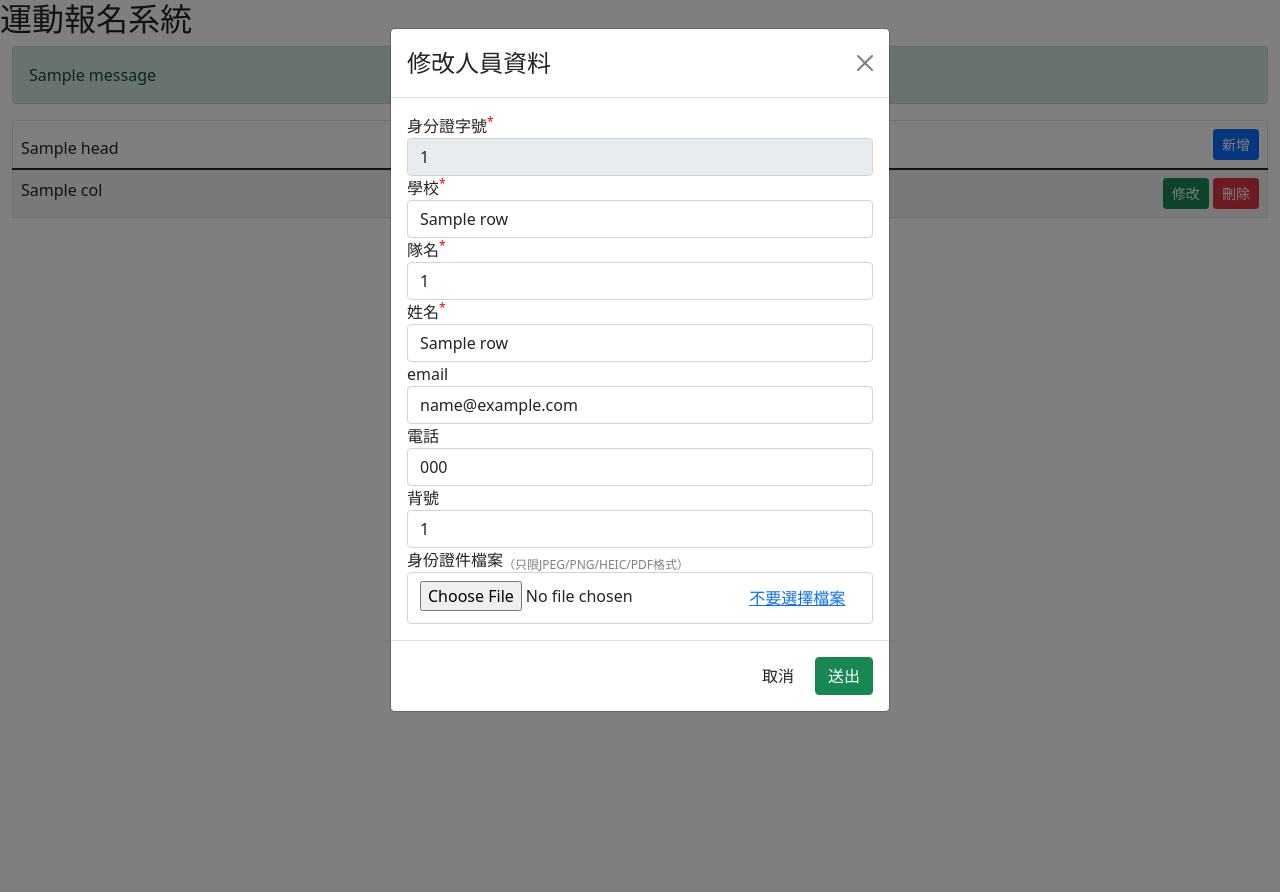
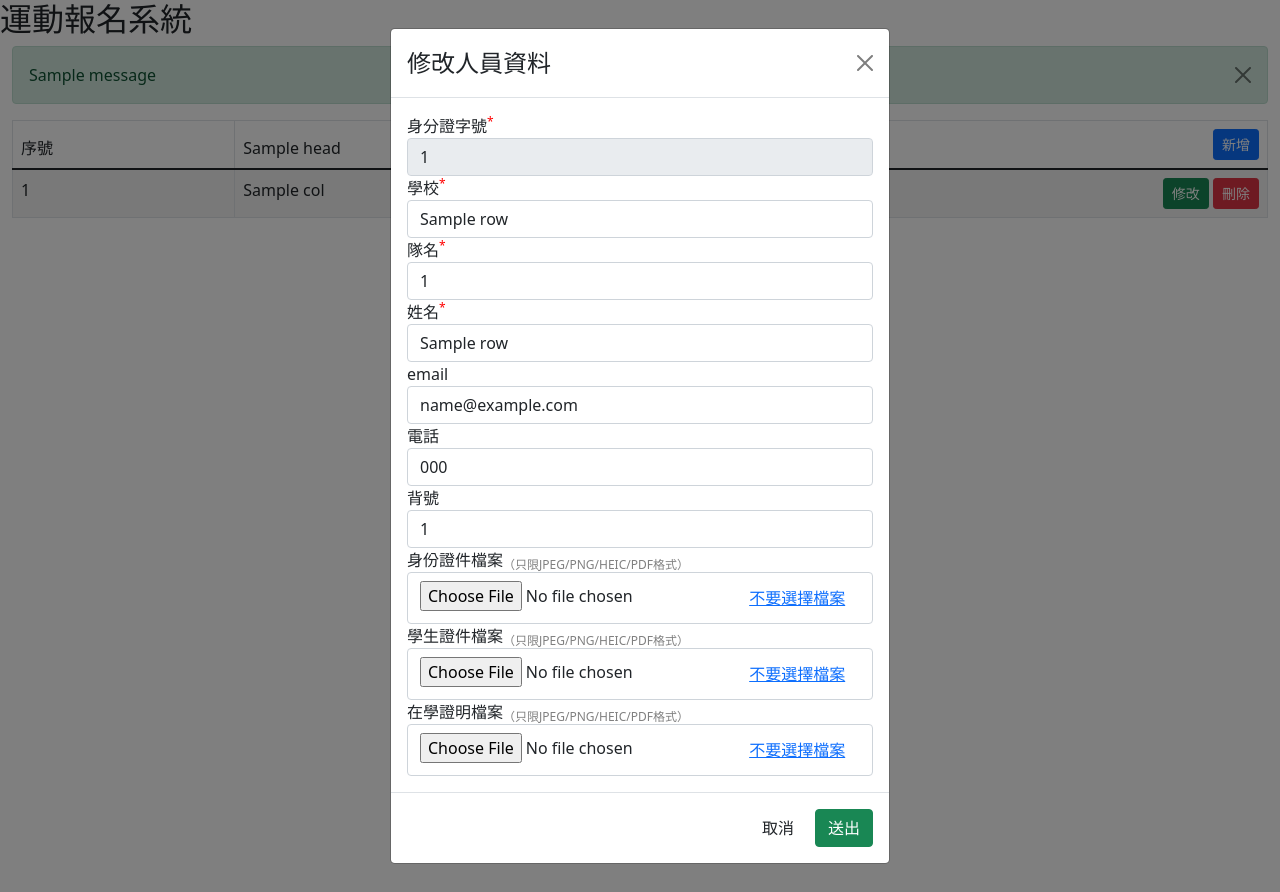
Before and after one commit to momonong/competition-registration-system, a Flask app: template templates/output4.html in a window 1280 px wide, after a click on "修改". Run offline with Flask 3, Linux system fonts and the light colour scheme; the template is opened without the code that fills it: most values are stand-ins (such as "Sample title", 1, 10 or a date in 2020); one stand-in notice (Sample message) is shown; some libraries are stand-ins or nearby versions.

Commit message:
Add all attchement CRUD

```diff
--- a/templates/output4.html
+++ b/templates/output4.html
@@ -24,7 +24,8 @@
         {% if messages %}
             <div class="container-fluid">
                 {% for category, message in messages %}
-                    <div class="alert alert-{{category}}" role="alert">
+                    <div class="alert alert-{{category}} alert-dismissible" role="alert">
+                        <button type="button" class="btn-close" data-bs-dismiss="alert"></button>
                         {{ message }}
                     </div>
                 {% endfor %}
@@ -36,6 +37,9 @@
         <!-- start 得到隊員表格資料 -->
         <table class="table table-striped table-bordered" id="persontable">
             <thead>
+                <td>
+                    序號
+                </td>
                 {% for head in outheaders%}
                     <td>
                         {% if head == 'pid' %}
@@ -65,10 +69,17 @@
             <tbody>
                 {% for row in outdata %}
                 <tr>
+                    <td>
+                        {{loop.index}}
+                    </td>
                     {% for cell in row %}
                     <td>
-                        {% if cell == 'Y' %}
-                            <a href="{{ url_for('showfile', pid=row.pid) }}" data-toggle="tooltip" title="查看身份證件檔案" target="_blank">📎</a>
+                        {% if cell == '_Y' %}
+                            <a href="{{ url_for('showfile', ftype='PID',pid=row.pid) }}" data-toggle="tooltip" title="查看身份證件檔案" target="_blank">📎</a>
+                        {% elif cell == '_S' %}
+                            <a href="{{ url_for('showfile', ftype='STUID',pid=row.pid) }}" data-toggle="tooltip" title="查看學生證件檔案" target="_blank">📎</a>
+                        {% elif cell == '_E' %}
+                            <a href="{{ url_for('showfile', ftype='ENROLL',pid=row.pid) }}" data-toggle="tooltip" title="查看在學證明檔案" target="_blank">📎</a>
                         {% else %}
                             {{ cell }}
                         {% endif %}
@@ -112,24 +123,52 @@
                                     </div>
                                     <div class="form-group ">
                                         <label for="in_phone">電話</label>
-                                        <input type="text" class="form-control" name="in_phone" id="in_phone" value="{{row.phone}}" placeholder="電話" />
+                                        <input type="number" class="form-control" name="in_phone" id="in_phone" value="{{row.phone}}" placeholder="電話" />
                                     </div>
                                     <div class="form-group ">
                                         <label for="in_jersey">背號</label>
-                                        <input type="text" class="form-control" name="in_jersey" id="in_jersey" value="{{row.jersey_number}}" placeholder="背號" />
+                                        <input type="number" class="form-control" name="in_jersey" id="in_jersey" value="{{row.jersey_number}}" placeholder="背號" />
                                     </div>
                                     <div class="form-group ">
                                         <label for="in_file">身份證件檔案<font color="grey"><sub>（只限JPEG/PNG/HEIC/PDF格式）</sub></font></label>
-                                        {% if row.身 =='Y' %}
+                                        {% if row.身 =='_Y' %}
                                             <div class="form-control" >
-                                                <a href="{{ url_for('showfile', pid=row.pid) }}" target="_blank" >檢視已上傳檔案</a>
-                                                <input type="checkbox" name="in_rmexistfile" id="in_rmexistfile" value="rm"/>
-                                                <label for="in_rmexistfile">移除已上傳檔案</label>
+                                                <a href="{{ url_for('showfile', ftype='PID', pid=row.pid) }}" target="_blank" >檢視已上傳檔案</a>
+                                                <input type="checkbox" name="in_rmpidexistfile" id="in_rmpidexistfile" value="PID"/>
+                                                <label for="in_rmpidexistfile">移除已上傳檔案</label>
                                             </div>
                                         {% endif %}
                                         <div class="form-control" >
-                                            <input type="file" accept="image/jpeg, image/png, image/heic, application/pdf" name="in_file" id="in_file_{{loop.index}}" value="{{row.pid}}" placeholder="身份證件檔案" />
-                                            <button type="button" class="btn btn-link" onclick="document.getElementById('in_file_{{loop.index}}').value = ''">不要選擇檔案</button>
+                                            <input type="file" accept="image/jpeg, image/png, image/heic, application/pdf" name="in_file_pid" id="in_file_pid{{loop.index}}" placeholder="身份證件檔案" />
+                                            <button type="button" class="btn btn-link" onclick="document.getElementById('in_file_pid{{loop.index}}').value = ''">不要選擇檔案</button>
+                                        </div>
+                                    </div>
+                                    <div class="form-group ">
+                                        <label for="in_file">學生證件檔案<font color="grey"><sub>（只限JPEG/PNG/HEIC/PDF格式）</sub></font></label>
+                                        {% if row.學 =='_S' %}
+                                            <div class="form-control" >
+                                                <a href="{{ url_for('showfile', ftype='STUID', pid=row.pid) }}" target="_blank" >檢視已上傳檔案</a>
+                                                <input type="checkbox" name="in_rmstuexistfile" id="in_rmstuexistfile" value="STUID"/>
+                                                <label for="in_rmstuexistfile">移除已上傳檔案</label>
+                                            </div>
+                                        {% endif %}
+                                        <div class="form-control" >
+                                            <input type="file" accept="image/jpeg, image/png, image/heic, application/pdf" name="in_file_stuid" id="in_file_stuid{{loop.index}}" value="{{row.pid}}" placeholder="學生證件檔案" />
+                                            <button type="button" class="btn btn-link" onclick="document.getElementById('in_file_stuid{{loop.index}}').value = ''">不要選擇檔案</button>
+                                        </div>
+                                    </div>
+                                    <div class="form-group ">
+                                        <label for="in_file">在學證明檔案<font color="grey"><sub>（只限JPEG/PNG/HEIC/PDF格式）</sub></font></label>
+                                        {% if row.在 =='_E' %}
+                                            <div class="form-control" >
+                                                <a href="{{ url_for('showfile', ftype='ENROLL', pid=row.pid) }}" target="_blank" >檢視已上傳檔案</a>
+                                                <input type="checkbox" name="in_rmenrollexistfile" id="in_rmenrollexistfile" value="ENROLL"/>
+                                                <label for="in_rmenrollexistfile">移除已上傳檔案</label>
+                                            </div>
+                                        {% endif %}
+                                        <div class="form-control" >
+                                            <input type="file" accept="image/jpeg, image/png, image/heic, application/pdf" name="in_file_enroll" id="in_file_enroll{{loop.index}}" value="{{row.pid}}" placeholder="在學證明檔案" />
+                                            <button type="button" class="btn btn-link" onclick="document.getElementById('in_file_enroll{{loop.index}}').value = ''">不要選擇檔案</button>
                                         </div>
                                     </div>
                                 </div>
@@ -175,11 +214,11 @@
                                     </div>
                                     <div class="form-group ">
                                         <label for="in_phone">電話</label>
-                                        <input type="text" class="form-control" name="in_phone" id="in_phone" value="{{row.phone}}" placeholder="電話" disabled/>
+                                        <input type="number" class="form-control" name="in_phone" id="in_phone" value="{{row.phone}}" placeholder="電話" disabled/>
                                     </div>
                                     <div class="form-group ">
                                         <label for="in_jersey">背號</label>
-                                        <input type="text" class="form-control" name="in_jersey" id="in_jersey" value="{{row.jersey_number}}" placeholder="背號" disabled/>
+                                        <input type="number" class="form-control" name="in_jersey" id="in_jersey" value="{{row.jersey_number}}" placeholder="背號" disabled/>
                                     </div>
                                 </div>
                                 <div class="modal-footer">
@@ -227,17 +266,31 @@
                             </div>
                             <div class="form-group ">
                                 <label for="in_phone">電話</label>
-                                <input type="text" class="form-control" name="in_phone" id="in_phone" placeholder="電話" />
+                                <input type="number" class="form-control" name="in_phone" id="in_phone" placeholder="電話" />
                             </div>
                             <div class="form-group ">
                                 <label for="in_jersey">背號</label>
-                                <input type="text" class="form-control" name="in_jersey" id="in_jersey" placeholder="背號" />
+                                <input type="number" class="form-control" name="in_jersey" id="in_jersey" placeholder="背號" />
                             </div>
                             <div class="form-group">
                                 <label for="in_file">身份證件檔案<font color="grey"><sub>（只限JPEG/PNG/HEIC/PDF格式）</sub></font></label>
                                 <div class="form-control">
-                                    <input type="file" accept="image/jpeg, image/png, image/heic, application/pdf" name="in_file" id="in_file" placeholder="身份證件檔案" />
-                                    <button type="button" class="btn btn-link" onclick="document.getElementById('in_file').value = ''">不要選擇檔案</button>
+                                    <input type="file" accept="image/jpeg, image/png, image/heic, application/pdf" name="in_file_pid" id="in_file_pid" placeholder="身份證件檔案" />
+                                    <button type="button" class="btn btn-link" onclick="document.getElementById('in_file_pid').value = ''">不要選擇檔案</button>
+                                </div>
+                            </div>
+                            <div class="form-group">
+                                <label for="in_file">學生證件檔案<font color="grey"><sub>（只限JPEG/PNG/HEIC/PDF格式）</sub></font></label>
+                                <div class="form-control">
+                                    <input type="file" accept="image/jpeg, image/png, image/heic, application/pdf" name="in_file_stuid" id="in_file_stuid" placeholder="學生證件檔案" />
+                                    <button type="button" class="btn btn-link" onclick="document.getElementById('in_file_stuid').value = ''">不要選擇檔案</button>
+                                </div>
+                            </div>
+                            <div class="form-group">
+                                <label for="in_file">在學證明檔案<font color="grey"><sub>（只限JPEG/PNG/HEIC/PDF格式）</sub></font></label>
+                                <div class="form-control">
+                                    <input type="file" accept="image/jpeg, image/png, image/heic, application/pdf" name="in_file_enroll" id="in_file_enroll" placeholder="在學證明檔案" />
+                                    <button type="button" class="btn btn-link" onclick="document.getElementById('in_file_enroll').value = ''">不要選擇檔案</button>
                                 </div>
                             </div>
                         </div>
```
Also changed, not shown: web4.py (+85 -30 lines).
